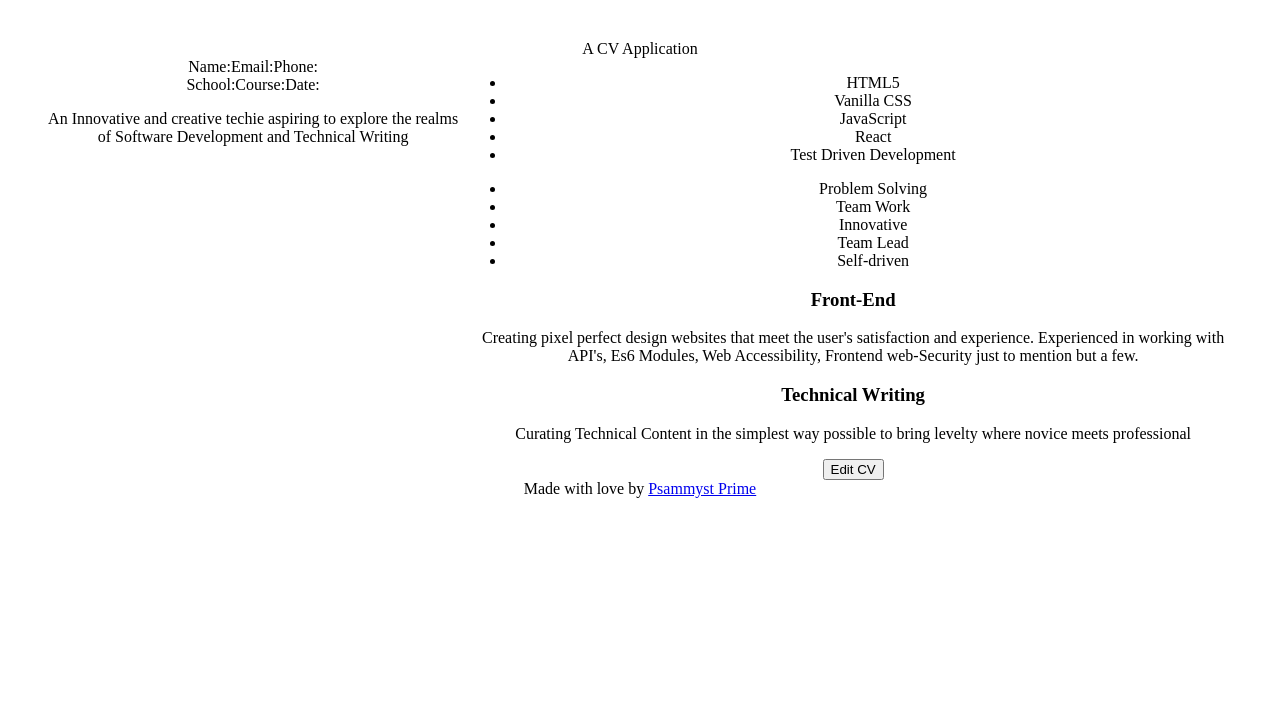
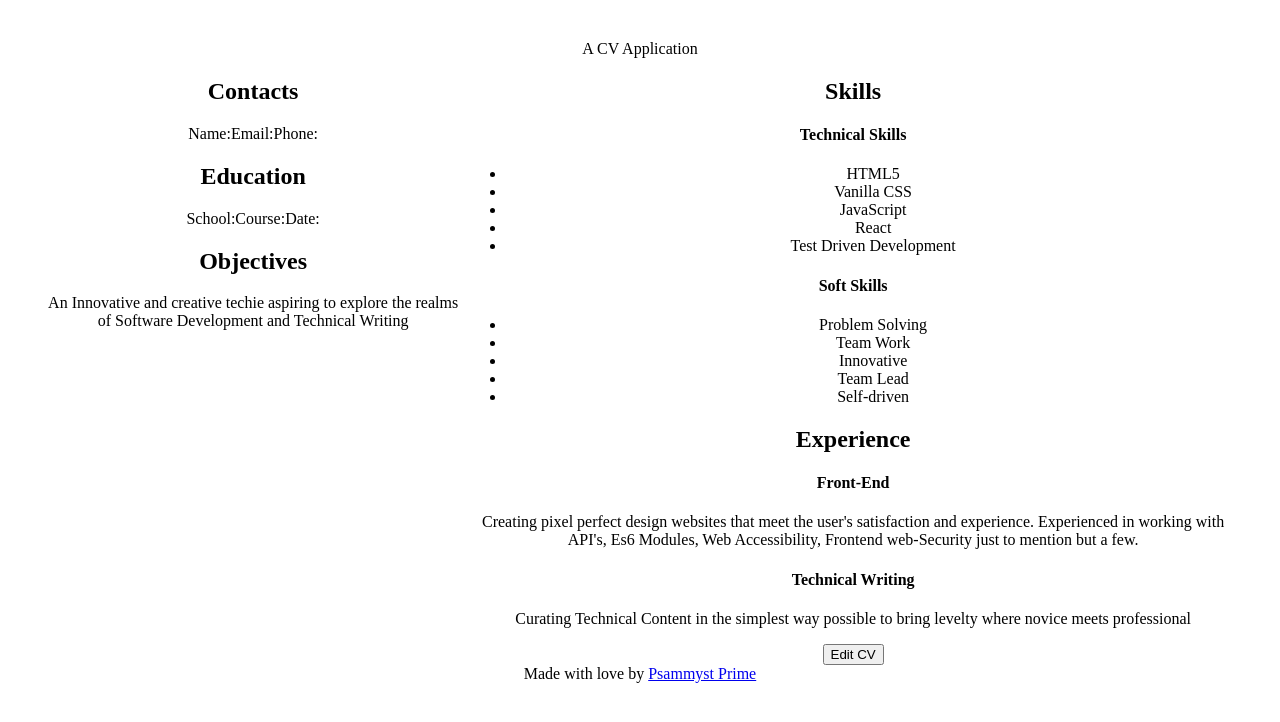
Before and after one commit to PsammystPrime/CV-Application, a React (Vite) app: page / in a window 1280 px wide. Shown: the top 722 px of the page. Built offline with nearby package versions, Linux system fonts and the light colour scheme.

Commit message:
Update App.jsx

```diff
--- a/src/App.jsx
+++ b/src/App.jsx
@@ -10,23 +10,28 @@ export default function App(){
     <div className="left">
 
       <div className="contact">
+        <h2>Contacts</h2>
         <span>Name:</span>
         <span>Email:</span>
         <span>Phone:</span>
       </div>
       <div className="education">
+        <h2>Education</h2>
         <span>School:</span>
         <span>Course:</span>
         <span>Date:</span>
       </div>
       <div className="objectives">
+        <h2>Objectives</h2>
         <p>An Innovative and creative techie aspiring to explore the realms of Software Development and Technical Writing</p>
       </div>
     </div>
 
     <div className="right">
       <div className="skills">
+        <h2>Skills</h2>
         <div className="hardSkills">
+          <h4>Technical Skills</h4>
           <ul>
           <li>HTML5</li>
           <li>Vanilla CSS</li>
@@ -36,6 +41,7 @@ export default function App(){
         </ul>
         </div>
         <div className="softSkills">
+          <h4>Soft Skills</h4>
           <ul>
             <li>Problem Solving</li>
             <li>Team Work</li>
@@ -47,12 +53,13 @@ export default function App(){
       </div>
 
       <div className="experience">
+        <h2>Experience</h2>
         <div className="frontend">
-          <h3>Front-End</h3>
+          <h4>Front-End</h4>
           <p>Creating pixel perfect design websites that meet the user's satisfaction and experience. Experienced in working with API's, Es6 Modules, Web Accessibility, Frontend web-Security just to mention but a few.</p>
         </div>
         <div className="writing">
-          <h3>Technical Writing</h3>
+          <h4>Technical Writing</h4>
           <p>Curating Technical Content in the simplest way possible to bring levelty where novice meets professional</p>
         </div>
       </div>
```
